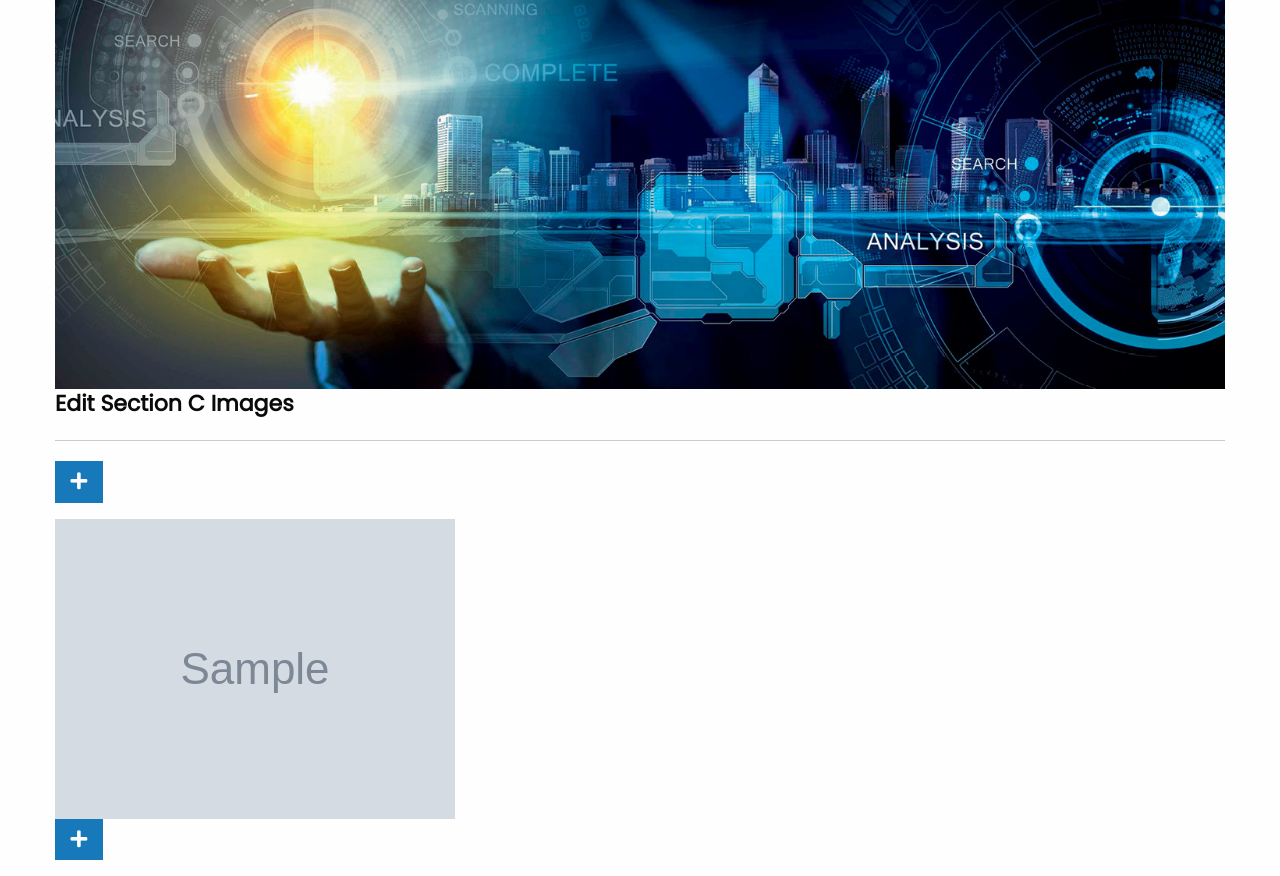
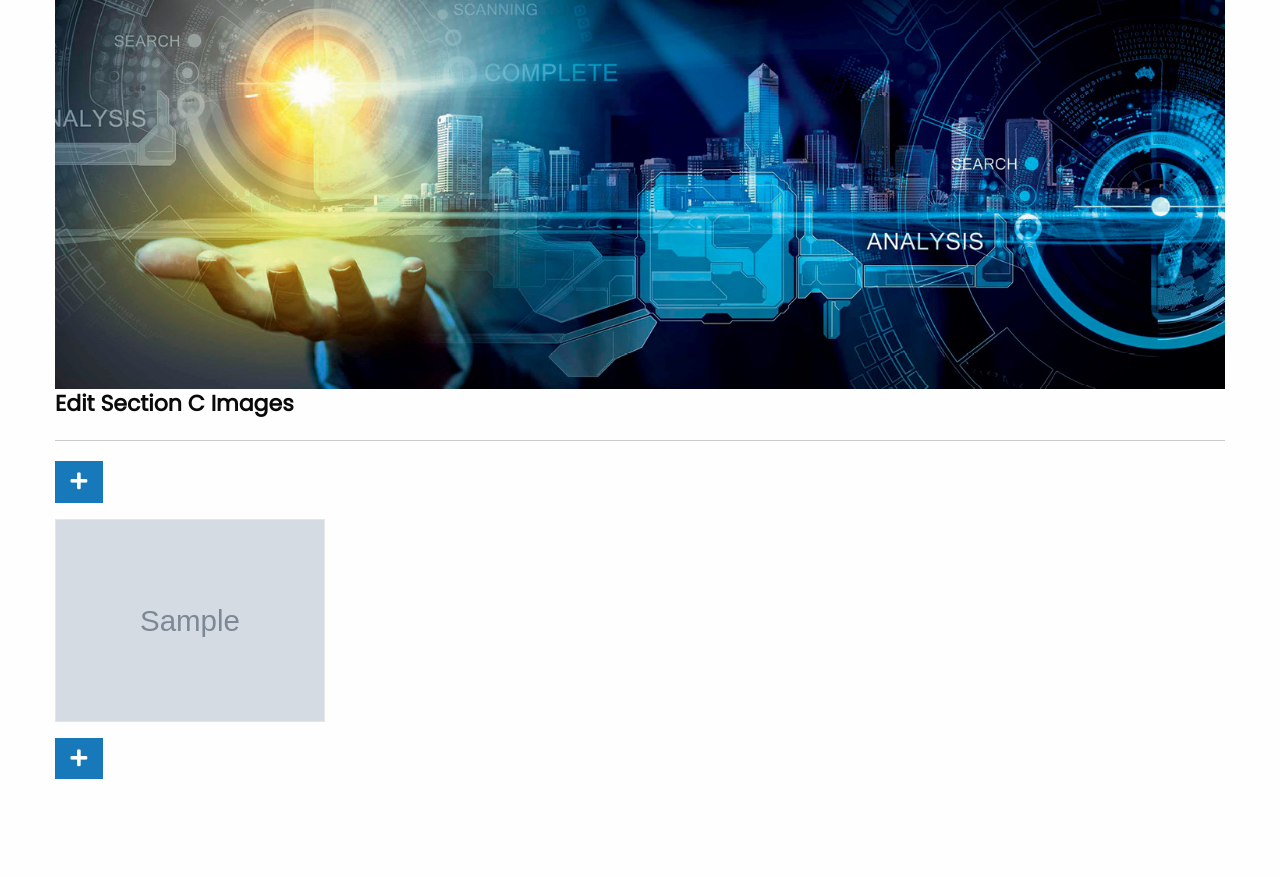
Before and after one commit to rvictori/icompute, a PHP site: page /edit-section-c-images.php in a window 1280 px wide. Shown: the part 354-1230 px from the top of the page. After the commit the page ends 1133 px from the top, so only its background shows below. Run offline with PHP 8.4, Linux system fonts and the light colour scheme; the visitor is signed in with stand-in values (Sample User, id 1); tables that the repository leaves empty or names only in its code hold one stand-in row (values such as "Sample post"); grey boxes marked "Sample" are stand-in pictures; some libraries are stand-ins or nearby versions.

Commit message:
Update Test 69 + 1

```diff
--- a/edit-section-c-images.php
+++ b/edit-section-c-images.php
@@ -73,8 +73,12 @@ if (!(isset($_SESSION['id']) && $_SESSION['is_supervisor'] == "true")) { // Redi
           <!-- Create Button -->
           <button class="button" title="Create a question image." data-open="create-modal"><i class="fas fa-plus fa-lg"></i></button>
 
-          <div class="cell" v-for="fetchedImage in fetchedImages">
-            <img :src="fetchedImage.path" :alt="fetchedImage.description" />
+          <div class="grid-x grid-padding-x" data-equalizer>
+            <div class="cell small-12 medium-6 large-3" v-for="fetchedImage in fetchedImages" data-equalizer-watch>
+              <div class="card">
+                <img :src="fetchedImage.path" :alt="fetchedImage.description" />
+              </div>
+            </div>
           </div>
 
           <!-- Create Button -->
```
